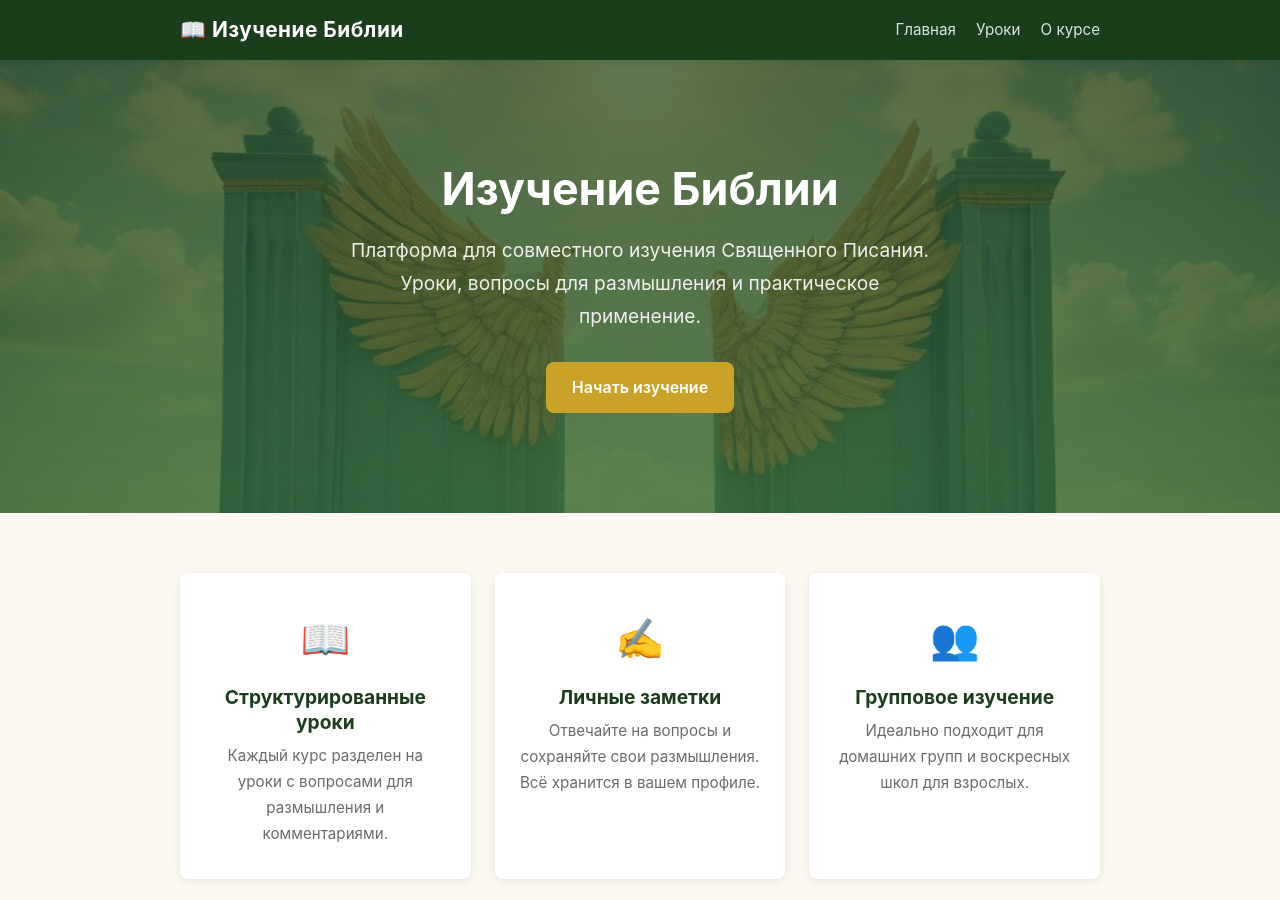
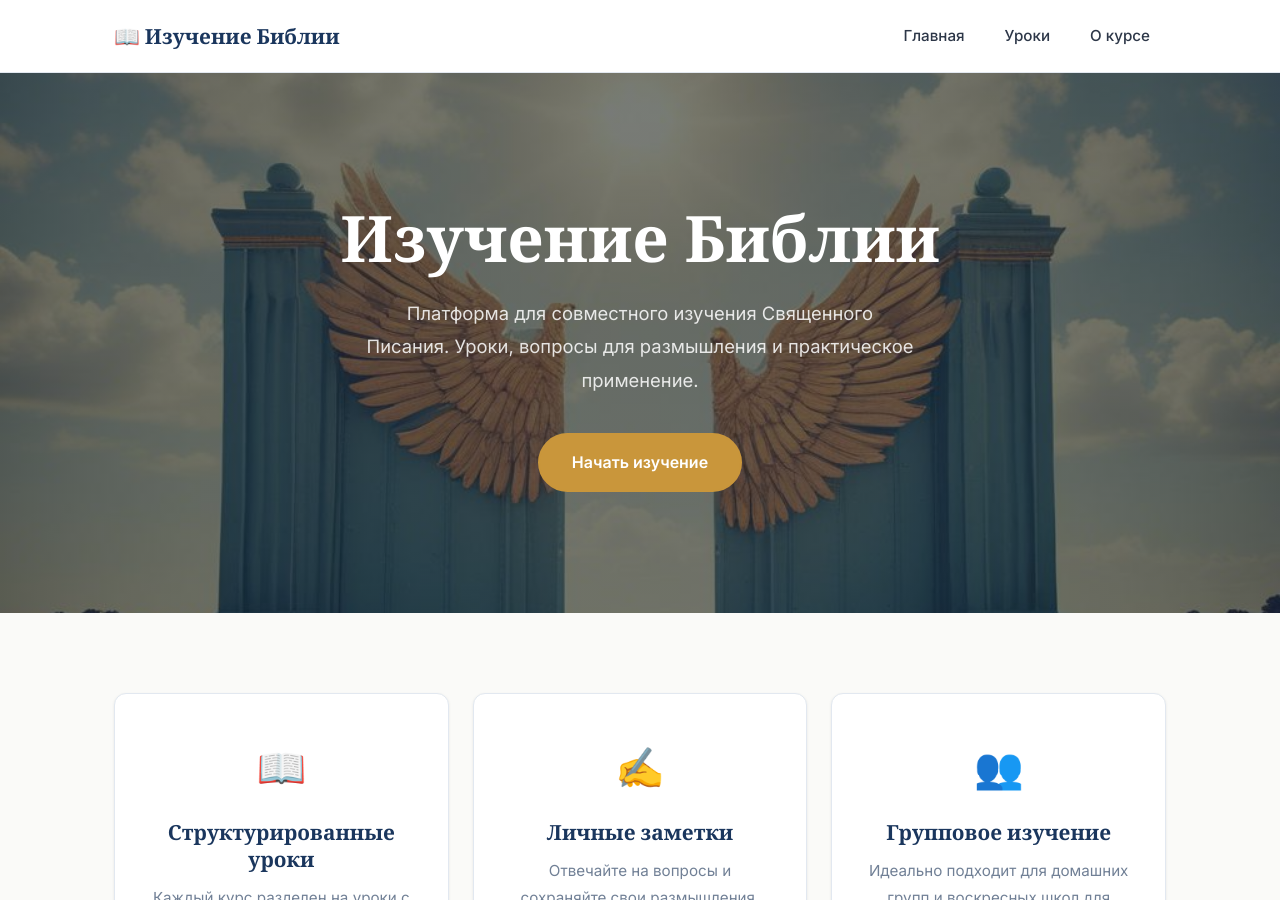
Before and after one commit to Slakwik/bible-learning, a Jekyll site: the page built from index.html, in a window 1280 px wide and 900 px high. Built offline with Jekyll 4.4.1, drawn with Linux system fonts in a browser that asks for light colours; comment, search, counter and statistics services are not loaded.

Commit message:
Redesign to match spbchurch.ru visual style
- Color scheme: dark blue (#1a365d) + gold accent (#c9963b)
- Fonts: Inter (body) + Playfair Display (headings)
- White header with blur/backdrop-filter instead of dark
- Rounded pill buttons (50px radius) matching church site
- Larger radius (12px), refined shadows, border styling
- Hero overlay matches church site dark overlay
- Blockquotes styled with heading font like verse-quote
- Admin table headers in primary blue
- All components aligned with spbchurch.ru design system

Co-Authored-By: Claude Opus 4.6 (1M context) <noreply@anthropic.com>

```diff
--- a/assets/css/style.css
+++ b/assets/css/style.css
@@ -1,72 +1,78 @@
 /* === Reset & Base === */
+@import url('https://fonts.googleapis.com/css2?family=Inter:wght@400;500;600;700&family=Playfair+Display:wght@700&display=swap');
+
 *, *::before, *::after { box-sizing: border-box; margin: 0; padding: 0; }
 
 :root {
-  --primary: #2c5f2d;
-  --primary-light: #4a8c4b;
-  --primary-dark: #1a3d1b;
-  --accent: #c9a227;
-  --bg: #faf8f0;
+  --primary: #1a365d;
+  --primary-light: #2a4a7f;
+  --accent: #c9963b;
+  --accent-light: #e8b44d;
+  --bg: #fafaf8;
   --bg-card: #ffffff;
-  --text: #2d2d2d;
-  --text-light: #6b6b6b;
-  --border: #e0ddd4;
-  --radius: 8px;
-  --shadow: 0 2px 8px rgba(0,0,0,0.08);
-  --shadow-lg: 0 4px 20px rgba(0,0,0,0.12);
+  --text: #2d3748;
+  --text-light: #718096;
+  --border: #e2e8f0;
+  --radius: 12px;
+  --shadow: 0 1px 3px rgba(0,0,0,0.08);
+  --shadow-md: 0 4px 12px rgba(0,0,0,0.1);
+  --shadow-lg: 0 8px 30px rgba(0,0,0,0.12);
+  --font-body: 'Inter', -apple-system, BlinkMacSystemFont, sans-serif;
+  --font-heading: 'Playfair Display', Georgia, serif;
+  --container: 1100px;
 }
 
-html { scroll-behavior: smooth; }
+html { scroll-behavior: smooth; font-size: 16px; }
 
 body {
-  font-family: -apple-system, BlinkMacSystemFont, 'Segoe UI', Roboto, sans-serif;
+  font-family: var(--font-body);
   background: var(--bg);
   color: var(--text);
   line-height: 1.7;
   min-height: 100vh;
   display: flex;
   flex-direction: column;
+  -webkit-font-smoothing: antialiased;
 }
 
 main { flex: 1; }
 
 .container {
-  max-width: 960px;
+  max-width: var(--container);
   margin: 0 auto;
-  padding: 0 20px;
+  padding: 0 24px;
 }
 
-a { color: var(--primary); text-decoration: none; }
-a:hover { color: var(--primary-light); }
+a { color: var(--primary); text-decoration: none; transition: color 0.2s; }
+a:hover { color: var(--accent); }
 
-h1, h2, h3, h4 { line-height: 1.3; color: var(--primary-dark); }
-h1 { font-size: 2rem; margin-bottom: 0.5em; }
-h2 { font-size: 1.5rem; margin-bottom: 0.5em; }
+h1, h2, h3, h4 { line-height: 1.3; color: var(--primary); }
+h1 { font-family: var(--font-heading); font-size: 2.2rem; margin-bottom: 0.5em; }
+h2 { font-family: var(--font-heading); font-size: 1.8rem; margin-bottom: 0.5em; }
 h3 { font-size: 1.2rem; margin-bottom: 0.4em; }
 
 /* === Header === */
 .site-header {
-  background: var(--primary-dark);
-  color: #fff;
-  padding: 0;
   position: sticky;
   top: 0;
   z-index: 100;
-  box-shadow: var(--shadow);
+  background: rgba(255,255,255,0.95);
+  backdrop-filter: blur(10px);
+  border-bottom: 1px solid var(--border);
 }
 
 .header-inner {
   display: flex;
   align-items: center;
-  height: 60px;
+  height: 72px;
   gap: 32px;
 }
 
 .logo {
-  color: #fff !important;
+  font-family: var(--font-heading);
+  color: var(--primary) !important;
   font-size: 1.3rem;
   font-weight: 700;
-  letter-spacing: 0.5px;
   white-space: nowrap;
   flex-shrink: 0;
 }
@@ -74,43 +80,62 @@ h3 { font-size: 1.2rem; margin-bottom: 0.4em; }
 .main-nav {
   display: flex;
   align-items: center;
-  gap: 20px;
+  gap: 8px;
   flex: 1;
   justify-content: flex-end;
 }
 
 .main-nav a {
-  color: rgba(255,255,255,0.85);
+  display: inline-block;
+  padding: 8px 16px;
   font-size: 0.95rem;
-  white-space: nowrap;
+  font-weight: 500;
+  color: var(--text);
+  border-radius: 8px;
+  transition: all 0.2s;
 }
-.main-nav a:hover { color: #fff; }
+.main-nav a:hover {
+  color: var(--primary);
+  background: rgba(26,54,93,0.06);
+}
 
 .nav-auth {
   display: flex;
   align-items: center;
-  gap: 16px;
+  gap: 8px;
   margin-left: 4px;
-  padding-left: 20px;
-  border-left: 1px solid rgba(255,255,255,0.2);
+  padding-left: 12px;
+  border-left: 1px solid var(--border);
 }
 
 .nav-auth:empty { display: none; }
 
 .nav-auth a {
-  color: rgba(255,255,255,0.85);
+  display: inline-block;
+  padding: 8px 16px;
   font-size: 0.95rem;
-  white-space: nowrap;
+  font-weight: 500;
+  color: var(--text);
+  border-radius: 8px;
+  transition: all 0.2s;
 }
-.nav-auth a:hover { color: #fff; }
+.nav-auth a:hover {
+  color: var(--primary);
+  background: rgba(26,54,93,0.06);
+}
 
 .nav-auth .nav-user {
-  color: rgba(255,255,255,0.5);
+  color: var(--text-light);
   font-size: 0.85rem;
   white-space: nowrap;
+  padding: 8px 12px;
 }
 
 .nav-auth .nav-logout {
+  color: var(--accent) !important;
+}
+.nav-auth .nav-logout:hover {
+  background: rgba(201,150,59,0.08);
   color: var(--accent) !important;
 }
 
@@ -118,57 +143,78 @@ h3 { font-size: 1.2rem; margin-bottom: 0.4em; }
   display: none;
   background: none;
   border: none;
-  color: #fff;
+  color: var(--text);
   font-size: 1.5rem;
   cursor: pointer;
+  padding: 8px;
 }
 
 /* === Buttons === */
 .btn {
   display: inline-block;
-  padding: 10px 24px;
-  border-radius: var(--radius);
+  padding: 14px 32px;
+  border-radius: 50px;
   font-size: 1rem;
   font-weight: 600;
   cursor: pointer;
   border: 2px solid transparent;
-  transition: all 0.2s;
+  transition: all 0.3s;
   text-align: center;
+  text-decoration: none;
 }
 
 .btn-primary {
-  background: var(--primary);
+  background: var(--accent);
   color: #fff;
+  border-color: var(--accent);
 }
-.btn-primary:hover { background: var(--primary-light); color: #fff; }
+.btn-primary:hover {
+  background: var(--accent-light);
+  border-color: var(--accent-light);
+  color: #fff;
+  transform: translateY(-2px);
+  box-shadow: var(--shadow-md);
+}
 
 .btn-accent {
   background: var(--accent);
   color: #fff;
+  border-color: var(--accent);
 }
-.btn-accent:hover { background: #b8911f; color: #fff; }
+.btn-accent:hover {
+  background: var(--accent-light);
+  border-color: var(--accent-light);
+  color: #fff;
+  transform: translateY(-2px);
+  box-shadow: var(--shadow-md);
+}
 
 .btn-outline {
   background: transparent;
   color: var(--primary);
+  border-color: var(--border);
+}
+.btn-outline:hover {
+  background: rgba(26,54,93,0.06);
   border-color: var(--primary);
+  color: var(--primary);
 }
-.btn-outline:hover { background: var(--primary); color: #fff; }
 
 .btn-danger {
   background: #c0392b;
   color: #fff;
+  border-color: #c0392b;
 }
-.btn-danger:hover { background: #a93226; color: #fff; }
+.btn-danger:hover { background: #a93226; border-color: #a93226; color: #fff; }
 
-.btn-sm { padding: 6px 14px; font-size: 0.85rem; }
+.btn-sm { padding: 8px 20px; font-size: 0.85rem; }
 
 /* === Footer === */
 .site-footer {
-  background: var(--primary-dark);
+  background: linear-gradient(135deg, var(--primary) 0%, #0f2744 100%);
   color: rgba(255,255,255,0.7);
   text-align: center;
-  padding: 20px 0;
+  padding: 28px 0;
   margin-top: 60px;
   font-size: 0.9rem;
 }
@@ -188,6 +234,7 @@ h3 { font-size: 1.2rem; margin-bottom: 0.4em; }
   padding: 40px;
   width: 100%;
   max-width: 520px;
+  border: 1px solid var(--border);
 }
 
 .signup-card--wide { max-width: 680px; }
@@ -211,18 +258,17 @@ h3 { font-size: 1.2rem; margin-bottom: 0.4em; }
 
 .signup-card textarea {
   width: 100%;
-  padding: 10px 14px;
+  padding: 14px 20px;
   border: 1px solid var(--border);
-  border-radius: var(--radius);
+  border-radius: 50px;
   font-size: 1rem;
-  font-family: inherit;
+  font-family: var(--font-body);
   resize: vertical;
 }
 
 .signup-card textarea:focus {
   outline: none;
   border-color: var(--primary);
-  box-shadow: 0 0 0 3px rgba(44,95,45,0.1);
 }
 
 .required { color: #c0392b; }
@@ -248,60 +294,82 @@ h3 { font-size: 1.2rem; margin-bottom: 0.4em; }
 
 /* === Landing === */
 .hero {
-  background: linear-gradient(rgba(26,61,27,0.7), rgba(44,95,45,0.75)),
+  background: linear-gradient(rgba(10,20,40,0.55), rgba(10,20,40,0.55)),
               url('../img/hero-bg.jpeg') center/cover no-repeat;
   color: #fff;
-  padding: 100px 20px;
+  padding: 120px 24px;
   text-align: center;
+  min-height: 60vh;
+  display: flex;
+  align-items: center;
+  justify-content: center;
+}
+
+.hero .container {
+  max-width: 700px;
 }
 
 .hero h1 {
   color: #fff;
-  font-size: 2.8rem;
-  margin-bottom: 16px;
+  font-family: var(--font-heading);
+  font-size: clamp(2.5rem, 6vw, 4rem);
+  margin-bottom: 20px;
 }
 
 .hero p {
-  font-size: 1.2rem;
-  opacity: 0.9;
-  max-width: 600px;
-  margin: 0 auto 30px;
+  font-size: 1.15rem;
+  opacity: 0.85;
+  max-width: 550px;
+  margin: 0 auto 36px;
+  line-height: 1.8;
 }
 
 .features {
   display: grid;
-  grid-template-columns: repeat(auto-fit, minmax(260px, 1fr));
+  grid-template-columns: repeat(3, 1fr);
   gap: 24px;
-  padding: 60px 0;
+  padding: 80px 0;
 }
 
 .feature-card {
   background: var(--bg-card);
   border-radius: var(--radius);
-  padding: 32px 24px;
+  padding: 40px 32px;
   box-shadow: var(--shadow);
   text-align: center;
+  border: 1px solid var(--border);
+  transition: transform 0.3s, box-shadow 0.3s;
+}
+
+.feature-card:hover {
+  transform: translateY(-4px);
+  box-shadow: var(--shadow-md);
 }
 
 .feature-card .icon {
   font-size: 2.5rem;
+  margin-bottom: 16px;
+}
+
+.feature-card h3 {
+  font-family: var(--font-heading);
+  font-size: 1.3rem;
   margin-bottom: 12px;
 }
-
-.feature-card h3 { margin-bottom: 8px; }
-.feature-card p { color: var(--text-light); font-size: 0.95rem; }
+.feature-card p { color: var(--text-light); font-size: 0.95rem; line-height: 1.8; }
 
 .section-title {
   text-align: center;
   padding-top: 60px;
-  margin-bottom: 8px;
+  margin-bottom: 12px;
+  font-family: var(--font-heading);
 }
 
 .section-subtitle {
   text-align: center;
   color: var(--text-light);
-  margin-bottom: 32px;
-  font-size: 1.05rem;
+  margin-bottom: 48px;
+  font-size: 1.1rem;
 }
 
 /* === Auth gate === */
@@ -333,28 +401,29 @@ h3 { font-size: 1.2rem; margin-bottom: 0.4em; }
   border-radius: var(--radius);
   overflow: hidden;
   box-shadow: var(--shadow);
-  transition: transform 0.2s, box-shadow 0.2s;
+  border: 1px solid var(--border);
+  transition: transform 0.3s, box-shadow 0.3s;
 }
 
 .course-card:hover {
   transform: translateY(-4px);
-  box-shadow: var(--shadow-lg);
+  box-shadow: var(--shadow-md);
 }
 
 .course-card-header {
   background: linear-gradient(135deg, var(--primary) 0%, var(--primary-light) 100%);
   color: #fff;
-  padding: 24px;
+  padding: 28px;
 }
 
-.course-card-header h3 { color: #fff; font-size: 1.3rem; }
-.course-card-header p { opacity: 0.85; margin-top: 4px; font-size: 0.9rem; }
+.course-card-header h3 { color: #fff; font-family: var(--font-heading); font-size: 1.3rem; }
+.course-card-header p { opacity: 0.8; margin-top: 6px; font-size: 0.9rem; }
 
 .course-card-body {
-  padding: 24px;
+  padding: 24px 28px;
 }
 
-.course-card-body p { color: var(--text-light); margin-bottom: 16px; font-size: 0.95rem; }
+.course-card-body p { color: var(--text-light); margin-bottom: 16px; font-size: 0.95rem; line-height: 1.8; }
 
 .course-meta {
   display: flex;
@@ -381,36 +450,38 @@ h3 { font-size: 1.2rem; margin-bottom: 0.4em; }
   padding: 20px 24px;
   border-radius: var(--radius);
   box-shadow: var(--shadow);
-  transition: transform 0.2s, box-shadow 0.2s;
+  border: 1px solid var(--border);
+  transition: transform 0.2s, box-shadow 0.3s;
 }
 
 .lessons-list li a:hover {
   transform: translateX(4px);
-  box-shadow: var(--shadow-lg);
+  box-shadow: var(--shadow-md);
 }
 
 .lesson-num {
   background: var(--primary);
   color: #fff;
-  width: 40px;
-  height: 40px;
+  width: 44px;
+  height: 44px;
   border-radius: 50%;
   display: flex;
   align-items: center;
   justify-content: center;
   font-weight: 700;
   flex-shrink: 0;
+  font-size: 1rem;
 }
 
-.lesson-info h3 { font-size: 1.1rem; margin-bottom: 2px; }
+.lesson-info h3 { font-size: 1.1rem; margin-bottom: 2px; font-family: var(--font-body); }
 .lesson-info p { color: var(--text-light); font-size: 0.9rem; margin: 0; }
 
 .lesson-status {
   margin-left: auto;
   font-size: 0.8rem;
-  padding: 4px 10px;
-  border-radius: 12px;
-  background: #e8f5e9;
+  padding: 4px 14px;
+  border-radius: 50px;
+  background: rgba(26,54,93,0.08);
   color: var(--primary);
   font-weight: 600;
   display: none;
@@ -428,6 +499,7 @@ h3 { font-size: 1.2rem; margin-bottom: 0.4em; }
   margin-bottom: 12px;
   font-size: 0.9rem;
   color: var(--text-light);
+  font-weight: 500;
 }
 
 .lesson-reference {
@@ -439,20 +511,27 @@ h3 { font-size: 1.2rem; margin-bottom: 0.4em; }
 .lesson-content h2 {
   margin-top: 32px;
   padding-top: 24px;
-  border-top: 1px solid var(--border);
+  border-top: 2px solid var(--accent);
+  display: inline-block;
+  padding-bottom: 8px;
 }
 
 .lesson-content p {
   margin-bottom: 16px;
+  line-height: 1.8;
 }
 
 .lesson-content blockquote {
-  background: #f0ebe0;
+  font-family: var(--font-heading);
+  font-size: 1.1rem;
+  font-style: italic;
+  color: var(--primary);
   border-left: 4px solid var(--accent);
-  padding: 16px 20px;
-  margin: 16px 0;
+  padding: 20px 28px;
+  background: var(--bg-card);
   border-radius: 0 var(--radius) var(--radius) 0;
-  font-style: italic;
+  margin: 20px 0;
+  line-height: 1.8;
 }
 
 /* Question blocks */
@@ -460,24 +539,24 @@ h3 { font-size: 1.2rem; margin-bottom: 0.4em; }
   background: var(--bg-card);
   border: 1px solid var(--border);
   border-radius: var(--radius);
-  padding: 20px;
+  padding: 24px;
   margin: 16px 0;
 }
 
 .question-block label {
   display: block;
   font-weight: 600;
-  margin-bottom: 8px;
-  color: var(--primary-dark);
+  margin-bottom: 10px;
+  color: var(--primary);
 }
 
 .question-block textarea {
   width: 100%;
   min-height: 80px;
-  padding: 12px;
+  padding: 14px;
   border: 1px solid var(--border);
   border-radius: var(--radius);
-  font-family: inherit;
+  font-family: var(--font-body);
   font-size: 0.95rem;
   resize: vertical;
   transition: border-color 0.2s;
@@ -486,7 +565,6 @@ h3 { font-size: 1.2rem; margin-bottom: 0.4em; }
 .question-block textarea:focus {
   outline: none;
   border-color: var(--primary);
-  box-shadow: 0 0 0 3px rgba(44,95,45,0.1);
 }
 
 .lesson-actions {
@@ -500,7 +578,8 @@ h3 { font-size: 1.2rem; margin-bottom: 0.4em; }
 
 .save-status {
   font-size: 0.9rem;
-  color: var(--primary);
+  color: var(--accent);
+  font-weight: 500;
 }
 
 .lesson-nav {
@@ -525,6 +604,7 @@ h3 { font-size: 1.2rem; margin-bottom: 0.4em; }
   padding: 40px;
   width: 100%;
   max-width: 400px;
+  border: 1px solid var(--border);
 }
 
 .login-card h2 {
@@ -546,18 +626,18 @@ h3 { font-size: 1.2rem; margin-bottom: 0.4em; }
 .form-group input,
 .form-group select {
   width: 100%;
-  padding: 10px 14px;
+  padding: 14px 20px;
   border: 1px solid var(--border);
-  border-radius: var(--radius);
+  border-radius: 50px;
   font-size: 1rem;
-  font-family: inherit;
+  font-family: var(--font-body);
+  outline: none;
+  transition: border-color 0.2s;
 }
 
 .form-group input:focus,
 .form-group select:focus {
-  outline: none;
   border-color: var(--primary);
-  box-shadow: 0 0 0 3px rgba(44,95,45,0.1);
 }
 
 .form-error {
@@ -592,11 +672,12 @@ h3 { font-size: 1.2rem; margin-bottom: 0.4em; }
   border-bottom: 2px solid transparent;
   margin-bottom: -2px;
   transition: all 0.2s;
+  font-family: var(--font-body);
 }
 
 .admin-tab.active {
   color: var(--primary);
-  border-bottom-color: var(--primary);
+  border-bottom-color: var(--accent);
 }
 
 .admin-panel { display: none; }
@@ -609,23 +690,24 @@ h3 { font-size: 1.2rem; margin-bottom: 0.4em; }
   border-radius: var(--radius);
   overflow: hidden;
   box-shadow: var(--shadow);
+  border: 1px solid var(--border);
 }
 
 .admin-table th,
 .admin-table td {
-  padding: 12px 16px;
+  padding: 14px 16px;
   text-align: left;
   border-bottom: 1px solid var(--border);
 }
 
 .admin-table th {
-  background: var(--primary-dark);
+  background: var(--primary);
   color: #fff;
   font-weight: 600;
   font-size: 0.9rem;
 }
 
-.admin-table tr:hover td { background: #f9f8f4; }
+.admin-table tr:hover td { background: rgba(26,54,93,0.03); }
 
 .admin-toolbar {
   display: flex;
@@ -678,7 +760,7 @@ h3 { font-size: 1.2rem; margin-bottom: 0.4em; }
   margin-bottom: 8px;
 }
 
-.answers-list li strong { color: var(--primary-dark); }
+.answers-list li strong { color: var(--primary); }
 .answers-list li p { margin-top: 4px; color: var(--text); }
 
 /* === My answers page === */
@@ -723,7 +805,7 @@ h3 { font-size: 1.2rem; margin-bottom: 0.4em; }
 .answer-question {
   font-weight: 600;
   font-size: 0.85rem;
-  color: var(--primary-dark);
+  color: var(--primary);
   margin-bottom: 4px;
 }
 
@@ -746,9 +828,16 @@ h3 { font-size: 1.2rem; margin-bottom: 0.4em; }
   background: var(--bg-card);
   border-radius: var(--radius);
   box-shadow: var(--shadow);
+  border: 1px solid var(--border);
   padding: 28px;
   display: flex;
   flex-direction: column;
+  transition: transform 0.3s, box-shadow 0.3s;
+}
+
+.about-card:hover {
+  transform: translateY(-4px);
+  box-shadow: var(--shadow-md);
 }
 
 .about-card-icon {
@@ -757,7 +846,7 @@ h3 { font-size: 1.2rem; margin-bottom: 0.4em; }
 }
 
 .about-card h3 { margin-bottom: 8px; }
-.about-card p { color: var(--text-light); font-size: 0.95rem; flex: 1; }
+.about-card p { color: var(--text-light); font-size: 0.95rem; flex: 1; line-height: 1.8; }
 
 .about-card-actions {
   display: flex;
@@ -773,11 +862,11 @@ h3 { font-size: 1.2rem; margin-bottom: 0.4em; }
 
 .about-section {
   padding: 40px 0;
-  border-top: 1px solid var(--border);
+  border-top: 2px solid var(--accent);
 }
 
 .about-section h2 { margin-bottom: 12px; }
-.about-section p { max-width: 700px; }
+.about-section p { max-width: 700px; line-height: 1.8; }
 
 .about-steps {
   list-style: none;
@@ -787,7 +876,7 @@ h3 { font-size: 1.2rem; margin-bottom: 0.4em; }
 
 .about-steps li {
   counter-increment: step;
-  padding: 8px 0 8px 40px;
+  padding: 10px 0 10px 44px;
   position: relative;
   font-size: 1.05rem;
 }
@@ -796,8 +885,8 @@ h3 { font-size: 1.2rem; margin-bottom: 0.4em; }
   content: counter(step);
   position: absolute;
   left: 0;
-  width: 28px;
-  height: 28px;
+  width: 30px;
+  height: 30px;
   background: var(--primary);
   color: #fff;
   border-radius: 50%;
@@ -819,19 +908,21 @@ h3 { font-size: 1.2rem; margin-bottom: 0.4em; }
 /* === Responsive === */
 @media (max-width: 768px) {
   .hero h1 { font-size: 2rem; }
-  .hero { padding: 50px 20px; }
+  .hero { padding: 60px 20px; min-height: auto; }
   .features { grid-template-columns: 1fr; }
 
   .main-nav {
     display: none;
     position: absolute;
-    top: 60px;
+    top: 72px;
     left: 0;
     right: 0;
-    background: var(--primary-dark);
+    background: rgba(255,255,255,0.98);
+    backdrop-filter: blur(10px);
+    border-bottom: 1px solid var(--border);
     flex-direction: column;
-    padding: 16px 20px;
-    gap: 12px;
+    padding: 16px 24px;
+    gap: 4px;
   }
 
   .main-nav.open { display: flex; }
@@ -842,10 +933,12 @@ h3 { font-size: 1.2rem; margin-bottom: 0.4em; }
     padding-left: 0;
     margin-left: 0;
     padding-top: 8px;
-    border-top: 1px solid rgba(255,255,255,0.2);
+    border-top: 1px solid var(--border);
     flex-wrap: wrap;
   }
 
   .admin-table { font-size: 0.85rem; }
   .admin-table th, .admin-table td { padding: 8px 10px; }
+
+  .courses-grid { grid-template-columns: 1fr; }
 }
```
